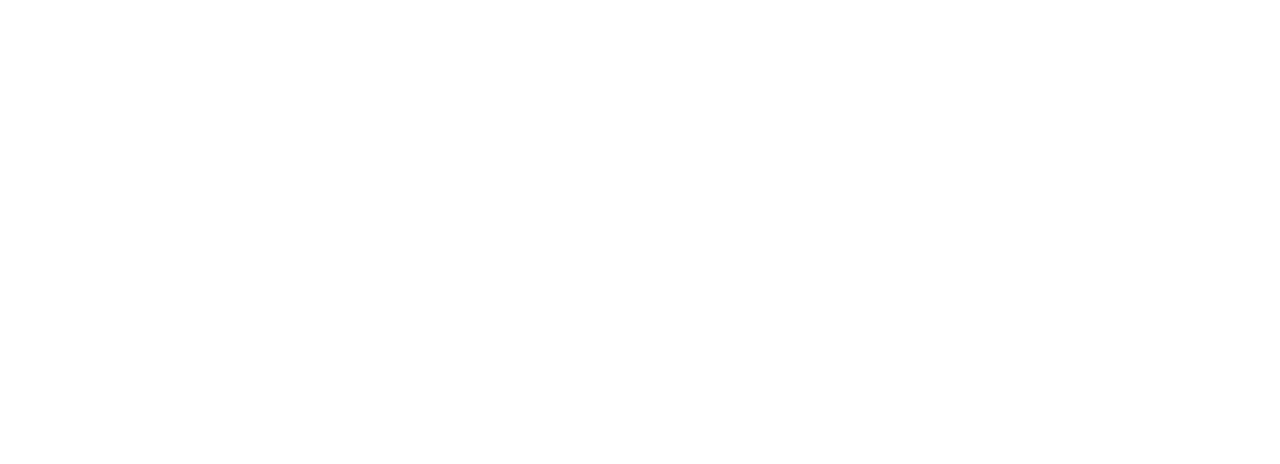
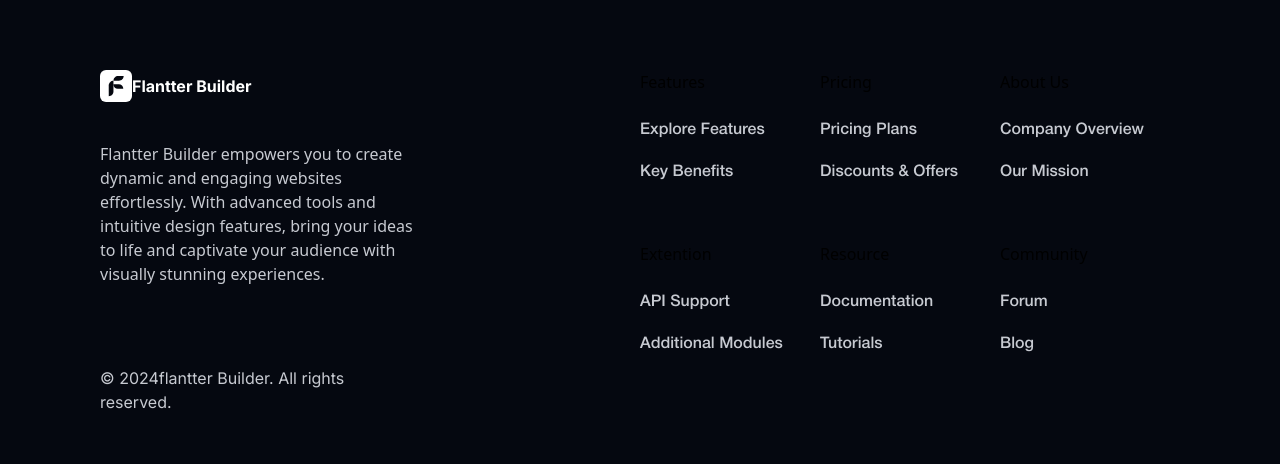
Before and after one commit to arsa24/slicing-ui-mangcoding, a website built with Vite: page index.html in a window 1280 px wide. Shown: the part 5748-6212 px from the top of the page. Before the commit the page ends 5718 px from the top, so only its background shows below. Built offline with nearby package versions, Linux system fonts and the light colour scheme.

Commit message:
add footer section

```diff
--- a/index.html
+++ b/index.html
@@ -854,26 +854,93 @@
           <h1
             class="font-halvetica-neue text-[64px] leading-[72px] text-white text-center"
           >
-            Some templates that our <br/>users have created
+            Some templates that our <br />users have created
           </h1>
           <p
             class="font-plus-jakarta-sans text-sm leading-5 text-[#BABDC5] text-center"
           >
             We've been told it's possible to supercharge the design process.
-            Instead of reinventing the wheel, we chose to <br> enhance it –
-            delivering exceptional results.
+            Instead of reinventing the wheel, we chose to <br />
+            enhance it – delivering exceptional results.
           </p>
         </div>
       </div>
       <div class="absolute inset-0 tamplate-bg z-30"></div>
       <div class="relative z-20 object-cover shadow-lg">
-        <img src="./src/assets/Top-Section-bg.svg" alt="Your Photo" /><img
-          src="./src/assets/Bottom Section-bg.svg"
+        <img src="./src/assets/bg-top-template.png" alt="Your Photo" /><img
+          src="./src/assets/bg-bottom-template.png"
           alt="Your Photo"
         />
       </div>
     </div>
-
+    <!-- footer -->
+    <footer class="grid grid-cols-2 p-[100px] bg-[#050810]">
+      <div class="flex flex-col gap-20 w-80">
+        <div class="grid gap-10">
+          <div class="flex items-center">
+            <img src="./src/assets/Logo-dark.svg" alt="" />
+            <h1 class="font-inter text-white font-bold">Flantter Builder</h1>
+          </div>
+          <p class="text-[#C7CAD1] text-base">
+            Flantter Builder empowers you to create dynamic and engaging
+            websites effortlessly. With advanced tools and intuitive design
+            features, bring your ideas to life and captivate your audience with
+            visually stunning experiences.
+          </p>
+        </div>
+        <p class="text-[#C7CAD1] font-inter">&copy; 2024flantter Builder. All rights reserved.</p>
+      </div>
+      <div class="grid grid-cols-3">
+        <div>
+          <h1 class="mb-6">Features</h1>
+          <ul class="text-[#C7CAD1] font-halvetica-neue grid gap-[18px]">
+            <li>Explore Features</li>
+            <li>Key Benefits</li>
+          </ul>
+        </div>
+        <!--  -->
+        <div>
+          <h1 class="mb-6">Pricing</h1>
+          <ul class="text-[#C7CAD1] font-halvetica-neue grid gap-[18px]">
+            <li>Pricing Plans</li>
+            <li>Discounts & Offers</li>
+          </ul>
+        </div>
+        <!--  -->
+        <div>
+          <h1 class="mb-6">About Us</h1>
+          <ul class="text-[#C7CAD1] font-halvetica-neue grid gap-[18px]">
+            <li>Company Overview</li>
+            <li>Our Mission</li>
+          </ul>
+        </div>
+        <!--  -->
+        <div>
+          <h1 class="mb-6">Extention</h1>
+          <ul class="text-[#C7CAD1] font-halvetica-neue grid gap-[18px]">
+            <li>API Support</li>
+            <li>Additional Modules</li>
+          </ul>
+        </div>
+        <!--  -->
+        <div>
+          <h1 class="mb-6">Resource</h1>
+          <ul class="text-[#C7CAD1] font-halvetica-neue grid gap-[18px]">
+            <li>Documentation</li>
+            <li>Tutorials</li>
+          </ul>
+        </div>
+        <!--  -->
+        <div>
+          <h1 class="mb-6">Community</h1>
+          <ul class="text-[#C7CAD1] font-halvetica-neue grid gap-[18px]">
+            <li>Forum</li>
+            <li>Blog</li>
+          </ul>
+        </div>
+        <!--  -->
+      </div>
+    </footer>
     <script src="./src/script.js"></script>
   </body>
 </html>
```
Also changed, not shown: src/assets/Background.svg (deleted), src/assets/Bottom Section-bg.svg (deleted), src/assets/Logo-dark.svg (added), src/assets/bg-bottom-template.png (added), src/assets/bg-top-template.png (added).
